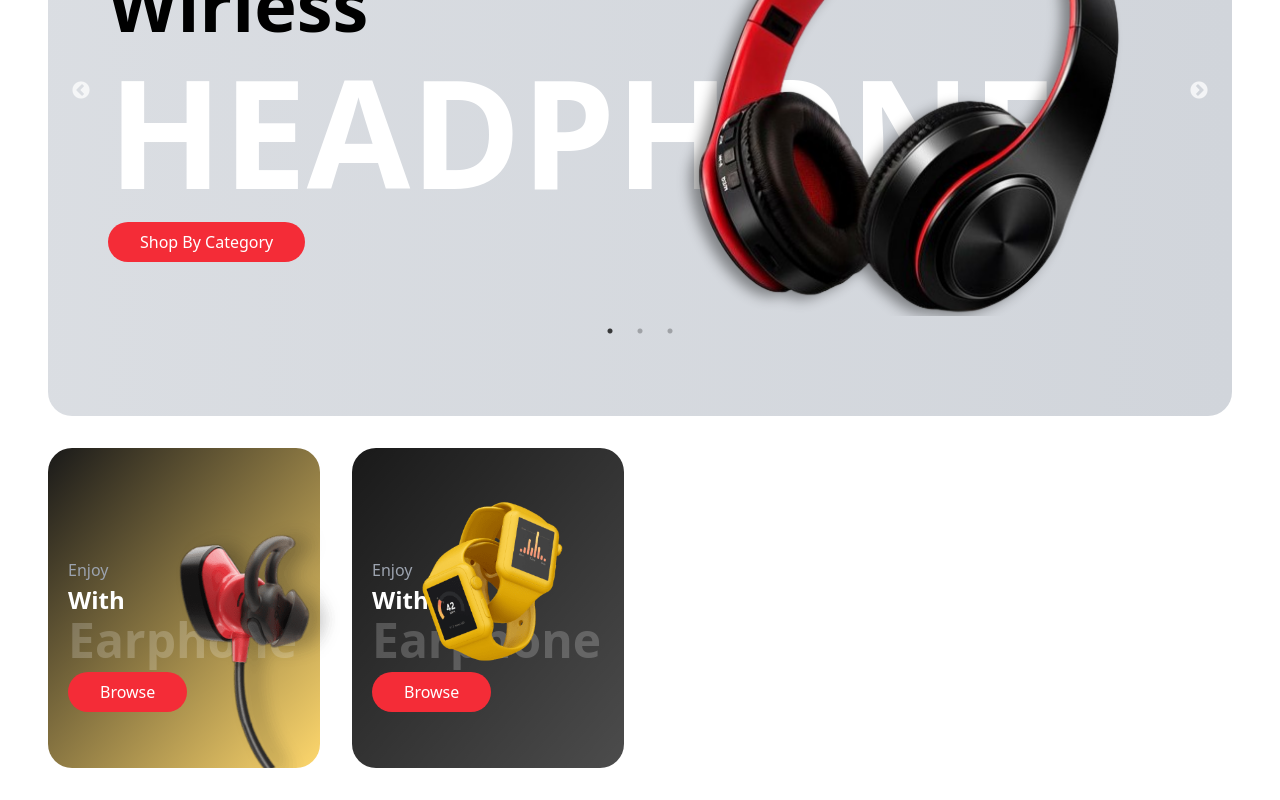
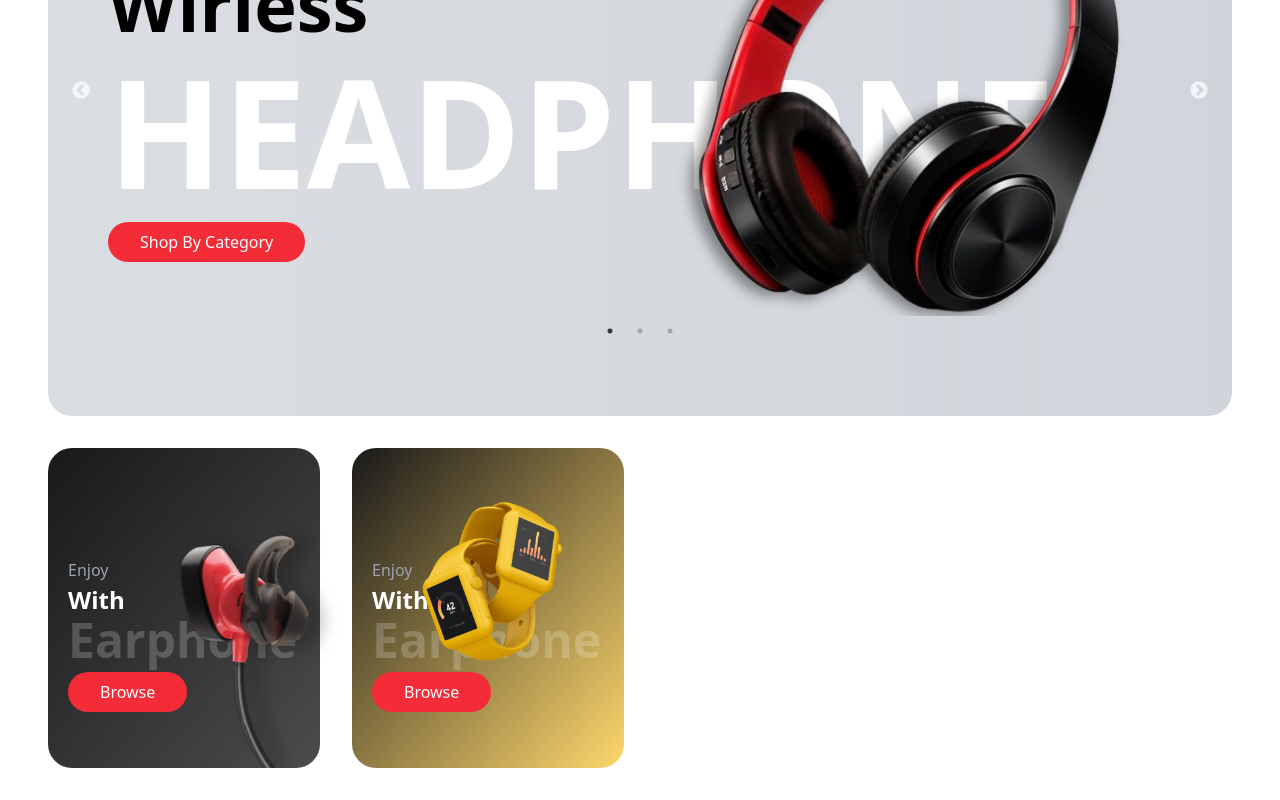
Before and after one commit to AhmadRabie1/ESHOP, a React (Vite) app in the folder my-shop/: page / in a window 1280 px wide. Shown: the part 310-1110 px from the top of the page. Built offline with nearby package versions, Linux system fonts and the light colour scheme.

Commit message:
solved a problem in the colors

```diff
--- a/my-shop/src/Components/Category/Category.jsx
+++ b/my-shop/src/Components/Category/Category.jsx
@@ -10,7 +10,7 @@ const Category = () => {
       <div className="container">
         <div className="grid grid-cols-1 sm:placeholder:grid-cols-2 lg:grid-cols-4 gap-8">
           {/*first col */}
-          <div className="py-10 pl-5 bg-gradient-to-br from-black/90 to-brandYellow/70 text-white rounded-3xl relative h-[320px] flex items-end">
+          <div className="py-10 pl-5 bg-gradient-to-br from-black/90 to-black/70 text-white rounded-3xl relative h-[320px] flex items-end">
             <div>
               <div className="mb-4">
                 <p className="mb-[2px] text-gray-400">Enjoy</p>
@@ -28,7 +28,7 @@ const Category = () => {
             <img src={Image1} alt="" className="w-[320px] absolute bottom-0" />
           </div>
           {/*second col */}
-          <div className="py-10 pl-5 bg-gradient-to-br from-black/90 to-black/70 text-white rounded-3xl relative h-[320px] flex items-end">
+          <div className="py-10 pl-5 bg-gradient-to-br from-black/90 to-brandYellow/70 text-white rounded-3xl relative h-[320px] flex items-end">
             <div>
               <div className="mb-4">
                 <p className="mb-[2px] text-gray-400">Enjoy</p>
```
